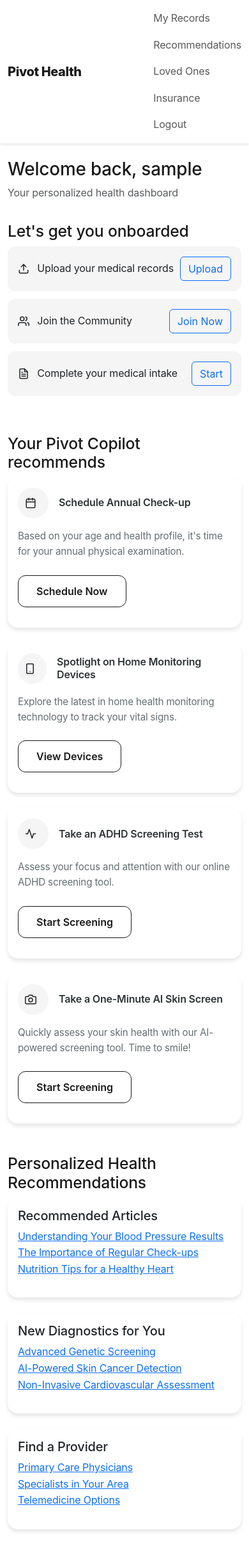
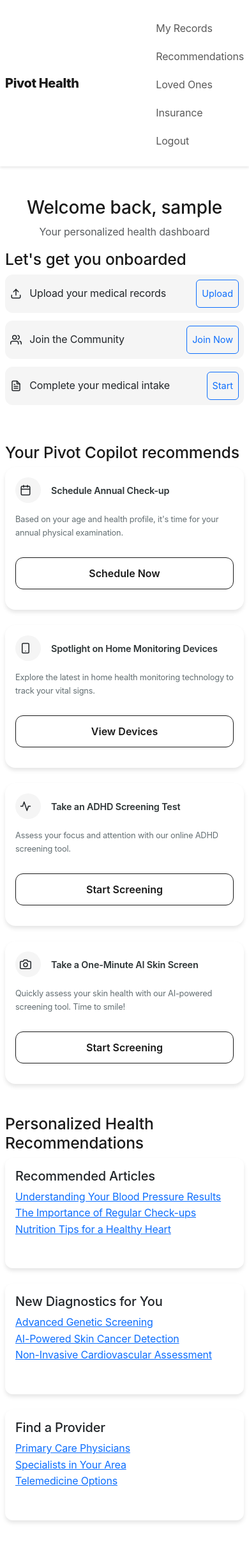
Before and after one commit to ariakerstein/pivot-health, a Flask app: page /dashboard in a window 390 px wide. Shown: the whole page at 64% size. After the commit the page ends 2380 px from the top, so only its background shows below. Run offline with Flask 3, Linux system fonts and the light colour scheme; the visitor is signed in with stand-in values (Sample User, id 1); data that the repository does not hold is empty.

Commit message:
Agent query: Please check if the website is now properly responsive on mobile devices. Specifically verify: 1. Text sizes are readable 2. Buttons are properly sized for touch 3. Cards and containers adjust properly to screen size 4. Navigation menu is usable on mobile

```diff
--- a/static/css/main.css
+++ b/static/css/main.css
@@ -73,7 +73,7 @@
     background-color: var(--light-gray);
     margin-bottom: 0.75rem;
     border-radius: 12px;
-    padding: 1rem;
+    padding: 0.75rem;
     transition: all 0.2s ease;
 }
 
@@ -96,8 +96,8 @@
 .recommendations .icon-circle {
     background-color: var(--light-gray);
     border-radius: 50%;
-    width: 48px;
-    height: 48px;
+    width: 40px;
+    height: 40px;
     display: flex;
     align-items: center;
     justify-content: center;
@@ -121,20 +121,20 @@
 
 .recommendations .card-title {
     color: #2d3436;
-    font-size: 1.1rem;
+    font-size: 0.95rem;
     font-weight: 600;
 }
 
 .recommendations .card-text {
     color: #636e72;
-    font-size: 0.95rem;
-    margin-bottom: 1.5rem;
+    font-size: 0.85rem;
+    margin-bottom: 1.25rem;
 }
 
 .recommendations .btn-outline-primary {
     color: var(--primary-black);
     border-color: var(--primary-black);
-    padding: 0.75rem 1.75rem;
+    padding: 0.5rem 1.5rem;
     border-radius: 12px;
     font-weight: 600;
     transition: all 0.2s ease;
@@ -149,12 +149,102 @@
 }
 
 @media (max-width: 768px) {
+    .dashboard-header {
+        text-align: center;
+        margin: 1rem 0;
+    }
+
+    .dashboard-header h1 {
+        font-size: 1.75rem;
+    }
+
     .recommendations .card {
         margin-bottom: 1rem;
     }
 
     .recommendations .card-title {
-        font-size: 1rem;
+        font-size: 0.9rem;
+    }
+
+    .recommendations .card-text {
+        font-size: 0.8rem;
+    }
+
+    .onboarding-tasks .list-group-item {
+        padding: 0.5rem;
+    }
+
+    .onboarding-tasks .btn {
+        padding: 0.25rem 0.5rem;
+        font-size: 0.9rem;
+    }
+
+    .health-content .card {
+        margin-bottom: 1rem;
+    }
+
+    .navbar-nav {
+        margin-top: 0.5rem;
+    }
+/* Additional responsive breakpoints */
+@media (max-width: 576px) {
+    .container {
+        padding: 0.5rem;
+    }
+
+    .card {
+        border-radius: 12px;
+    }
+
+    .icon-circle {
+        width: 32px;
+        height: 32px;
+    }
+
+    .icon-circle i {
+        width: 18px;
+        height: 18px;
+    }
+
+    .recommendations .btn-outline-primary {
+        width: 100%;
+        margin-top: 0.5rem;
+    }
+
+    .form-control {
+        font-size: 16px; /* Prevents zoom on iOS */
+    }
+}
+
+@media (min-width: 577px) and (max-width: 991px) {
+    .recommendations .card-body {
+        padding: 1rem;
+    }
+
+    .health-content .card-body {
+        padding: 1rem;
+    }
+
+    .navbar .container {
+        padding: 0.5rem 1rem;
+    }
+}
+
+/* Improve touch targets for mobile */
+@media (hover: none) {
+    .btn,
+    .nav-link,
+    .list-group-item {
+        min-height: 44px; /* iOS minimum touch target size */
+    }
+
+    .recommendations .btn-outline-primary {
+        padding: 0.75rem 1rem;
+    }
+}
+
+    .navbar-brand {
+        font-size: 1.25rem;
     }
 }
 
--- a/templates/base.html
+++ b/templates/base.html
@@ -2,7 +2,10 @@
 <html lang="en">
 <head>
     <meta charset="UTF-8">
-    <meta name="viewport" content="width=device-width, initial-scale=1.0">
+    <meta name="viewport" content="width=device-width, initial-scale=1.0, maximum-scale=1.0, user-scalable=no">
+    <meta name="theme-color" content="#ffffff">
+    <meta name="mobile-web-app-capable" content="yes">
+    <meta name="apple-mobile-web-app-capable" content="yes">
     <title>Pivot Health - Your Medical Co-pilot</title>
     <link href="https://cdn.jsdelivr.net/npm/bootstrap@5.3.0/dist/css/bootstrap.min.css" rel="stylesheet">
     <link href="{{ url_for('static', filename='css/main.css') }}" rel="stylesheet">
```
